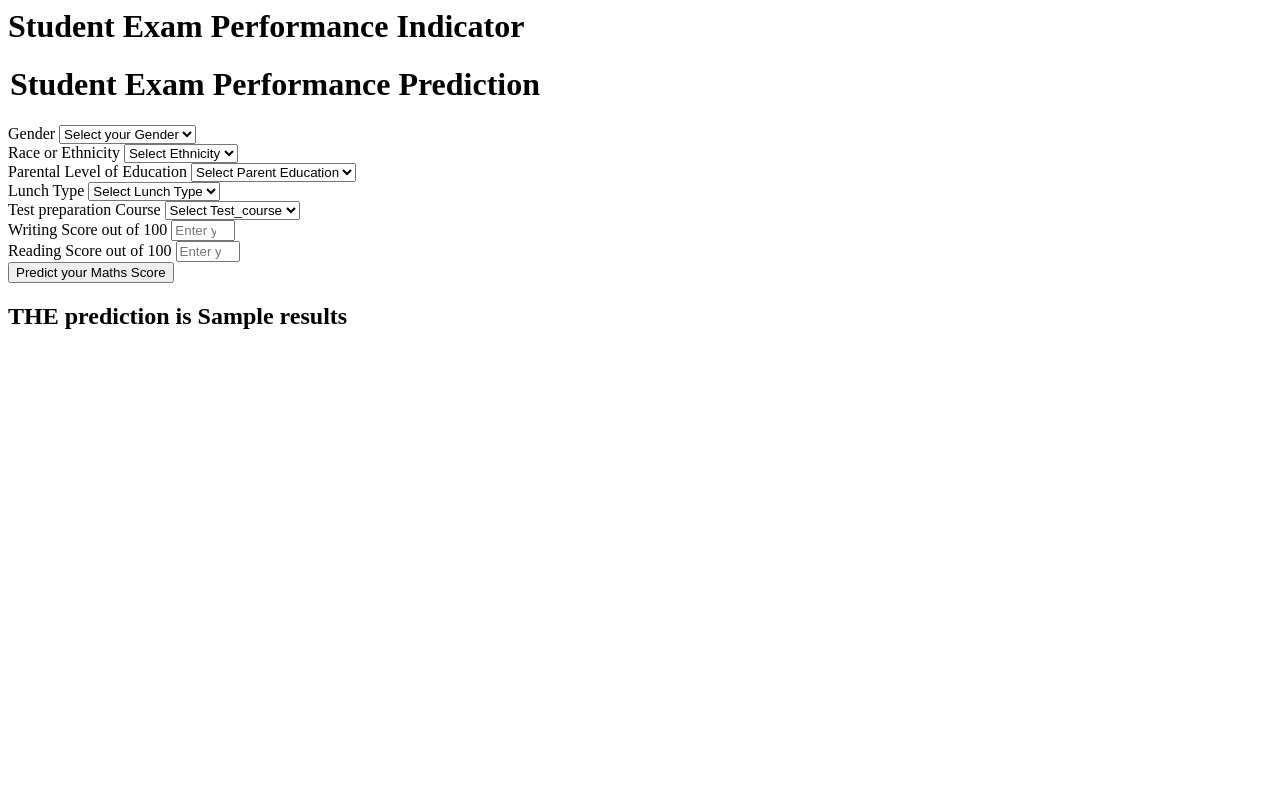
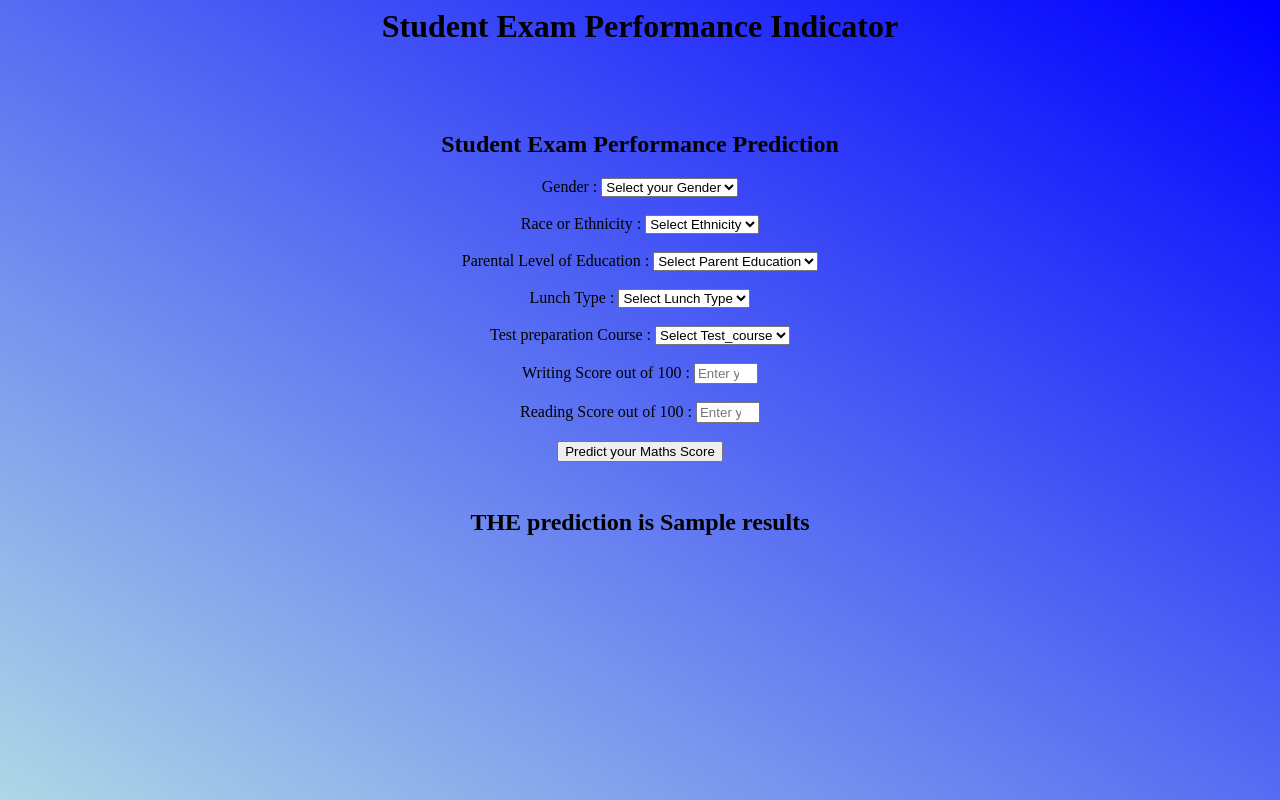
Before and after one commit to Sinhaaz/ML-Project1, a Flask app: template templates/home.html in a window 1280 px wide. Run offline with Flask 3, Linux system fonts and the light colour scheme; the template is opened without the code that fills it: most values are stand-ins (such as "Sample title", 1, 10 or a date in 2020).

Commit message:
updated home.html and added screenshot

```diff
--- a/application.py
+++ b/application.py
@@ -43,4 +43,4 @@ def predict_datapoint():
         return render_template('home.html',results=results[0])
 
 if __name__=='__main__':
-    app.run(host='0.0.0.0')
+    app.run(host='0.0.0.0',debug=True)
--- a/templates/home.html
+++ b/templates/home.html
@@ -1,14 +1,22 @@
 <html>
+<head>
+<style>
+body {
+    background-color: rgb(94, 94, 233);
+    background-image: linear-gradient(to bottom left, blue, lightblue);
+}
+</style>
+</head>
 <body>
     <div class="login">
-       <h1>Student Exam Performance Indicator</h1>
+       <h1><center>Student Exam Performance Indicator</center></h1><br>
 
        <form action="{{ url_for('predict_datapoint')}}" method="post">
-        <h1>
-            <legend>Student Exam Performance Prediction</legend>
-        </h1>
-        <div class="mb-3">
-            <label class="form-label">Gender</label>
+        <h2><br>
+            <legend><center>Student Exam Performance Prediction</center></legend>
+        </h2>
+        <div class="mb-3"><center>
+            <label class="form-label">Gender :</label>
             <select class="form-control" name="gender" placeholder="Enter you Gender" required>
                 <option class="placeholder" selected disabled value="">Select your Gender</option>
                 <option value="male">
@@ -18,9 +26,9 @@
                     Female
                 </option>
             </select>
-        </div>
-        <div class="mb-3">
-            <label class="form-label">Race or Ethnicity</label>
+        </center></div>
+        <div class="mb-3"><center>
+            <br><label class="form-label">Race or Ethnicity :</label>
             <select class="form-control" name="ethnicity" placeholder="Enter you ethnicity" required>
                 <option class="placeholder" selected disabled value="">Select Ethnicity</option>
                 <option value="group A">
@@ -39,9 +47,9 @@
                     Group E
                 </option>
             </select>
-        </div>
-        <div class="mb-3">
-            <label class="form-label">Parental Level of Education</label>
+        </center></div>
+        <div class="mb-3"><center>
+            <br><label class="form-label">Parental Level of Education :</label>
             <select class="form-control" name="parental_level_of_education"
                 placeholder="Enter you Parent Education" required>
                 <option class="placeholder" selected disabled value="">Select Parent Education</option>
@@ -64,9 +72,9 @@
                     some high school
                 </option>
             </select>
-        </div>
-        <div class="mb-3">
-            <label class="form-label">Lunch Type</label>
+        </center></div>
+        <div class="mb-3"><center>
+            <br><label class="form-label">Lunch Type :</label>
             <select class="form-control" name="lunch" placeholder="Enter you Lunch" required>
                 <option class="placeholder" selected disabled value="">Select Lunch Type</option>
                 <option value="free/reduced">
@@ -76,9 +84,9 @@
                     standard
                 </option>
             </select>
-        </div>
-        <div class="mb-3">
-            <label class="form-label">Test preparation Course</label>
+        </center></div>
+        <div class="mb-3"><center>
+            <br><label class="form-label">Test preparation Course :</label>
             <select class="form-control" name="test_preparation_course" placeholder="Enter you Course"
                 required>
                 <option class="placeholder" selected disabled value="">Select Test_course</option>
@@ -89,23 +97,23 @@
                     Completed
                 </option>
             </select>
-        </div>
-        <div class="mb-3">
-            <label class="form-label">Writing Score out of 100</label>
+        </center></div>
+        <div class="mb-3"><center>
+            <br><label class="form-label">Writing Score out of 100 :</label>
             <input class="form-control" type="number" name="reading_score"
                 placeholder="Enter your Reading score" min='0' max='100' />
-        </div>
-        <div class="mb-3">
-            <label class="form-label">Reading Score out of 100</label>
+        </center></div>
+        <div class="mb-3"><center>
+            <br><label class="form-label">Reading Score out of 100 :</label>
             <input class="form-control" type="number" name="writing_score"
                 placeholder="Enter your Reading Score" min='0' max='100' />
-        </div>
-        <div class="mb-3">
-            <input class="btn btn-primary" type="submit" value="Predict your Maths Score" required />
-        </div>
+        </center></div>
+        <div class="mb-3"><center>
+            <br><center><input class="btn btn-primary" type="submit" value="Predict your Maths Score" required /></center>
+        </center></div>
     </form>
-    <h2>
-       THE  prediction is {{results}}
+    <h2><br><center>
+       THE  prediction is {{results}}</center>
     </h2>
    <body>
 </html>
```
Also changed, not shown: Screenshot.png (added), 1 other file.
